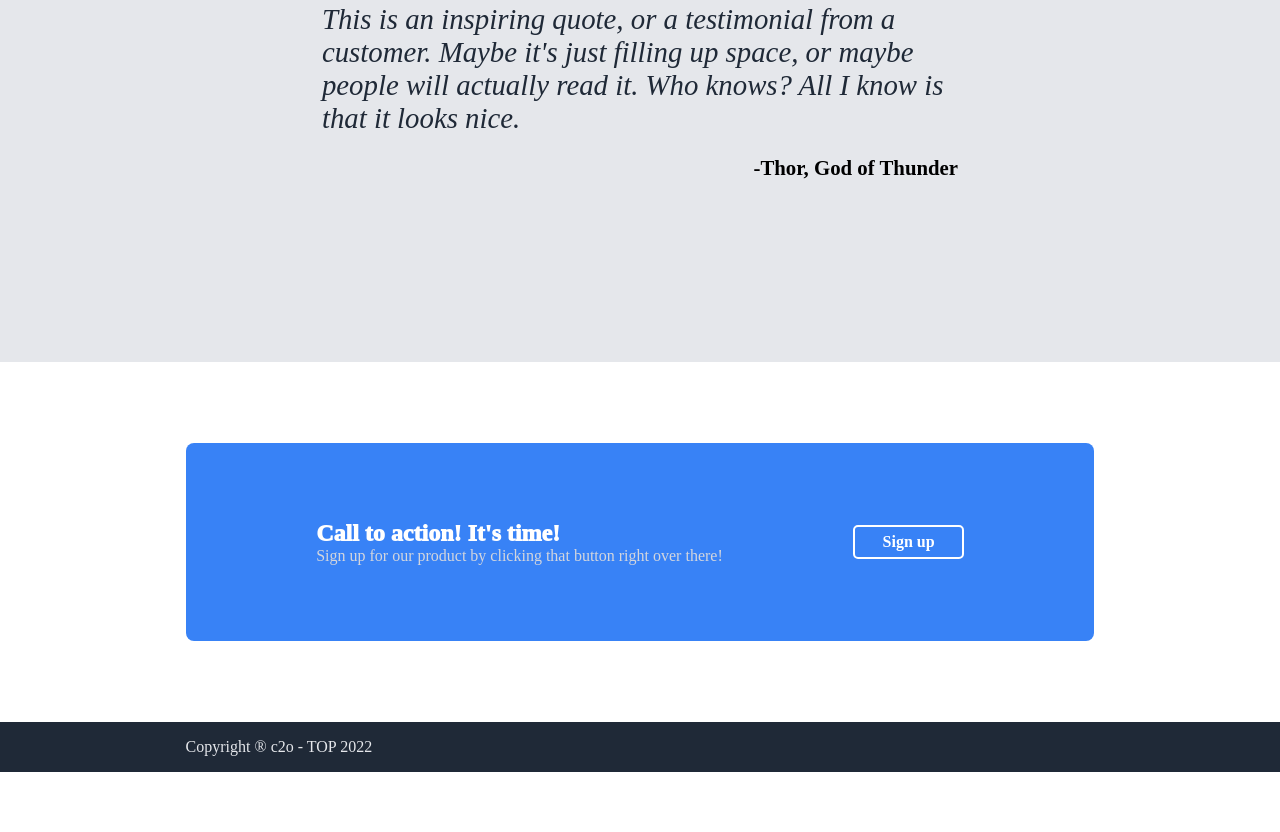
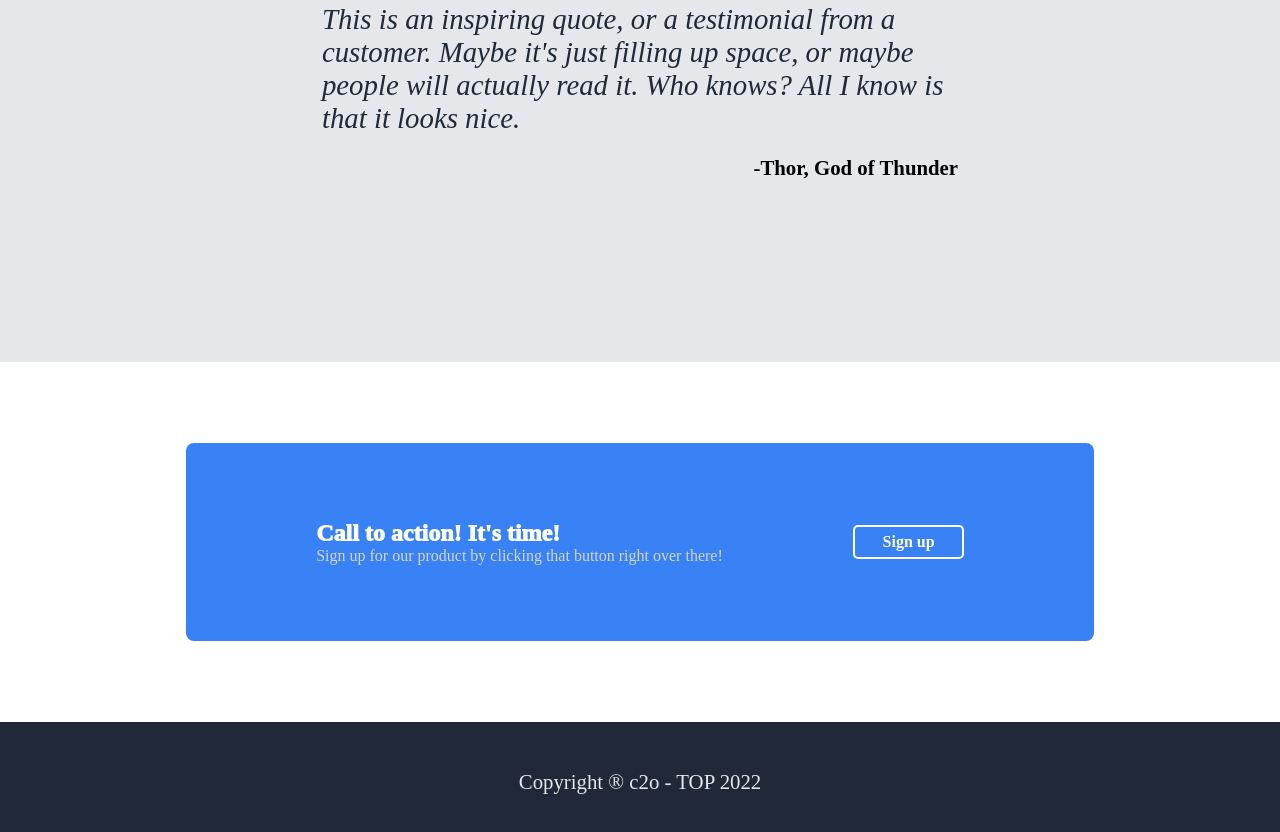
Before and after one commit to k-fields/TOP_LandingPage, a plain HTML site: page index.html in a window 1280 px wide. Shown: the part 1418-2250 px from the top of the page. Before the commit the page ends 2190 px from the top, so only its background shows below. Drawn offline with Linux system fonts and the light colour scheme.

Commit message:
Finish footer panel

```diff
--- a/styles/styles.css
+++ b/styles/styles.css
@@ -233,3 +233,11 @@ body{
     color:antiquewhite;
     opacity: 80%;
 }
+
+.footer{
+    display: flex;
+    align-items: center;
+    justify-content: center;
+    height: 15vh;
+    font-size:1.3em;
+}
```
